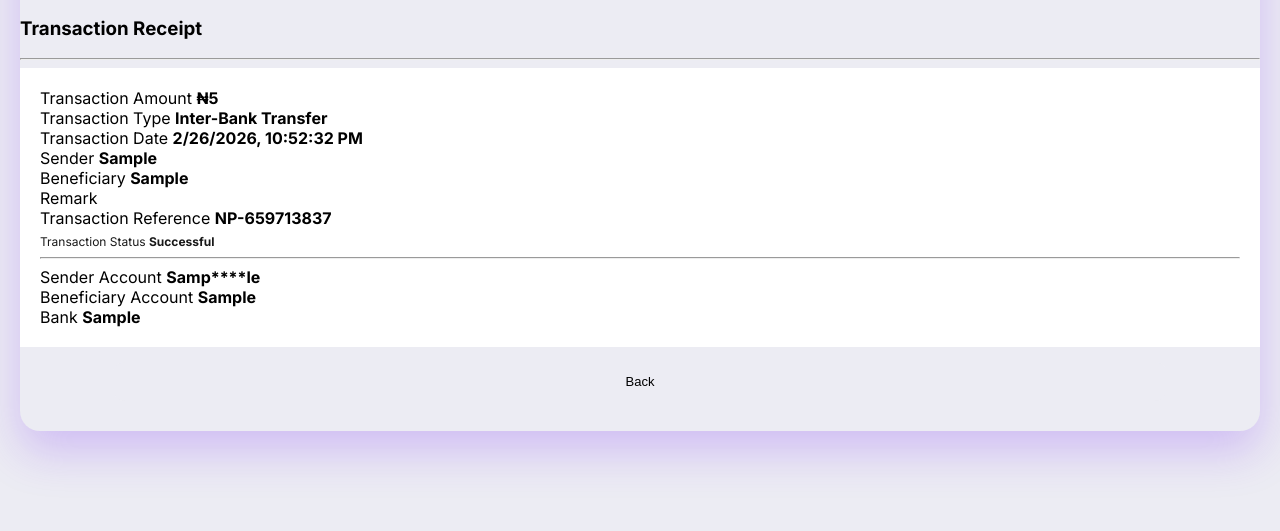
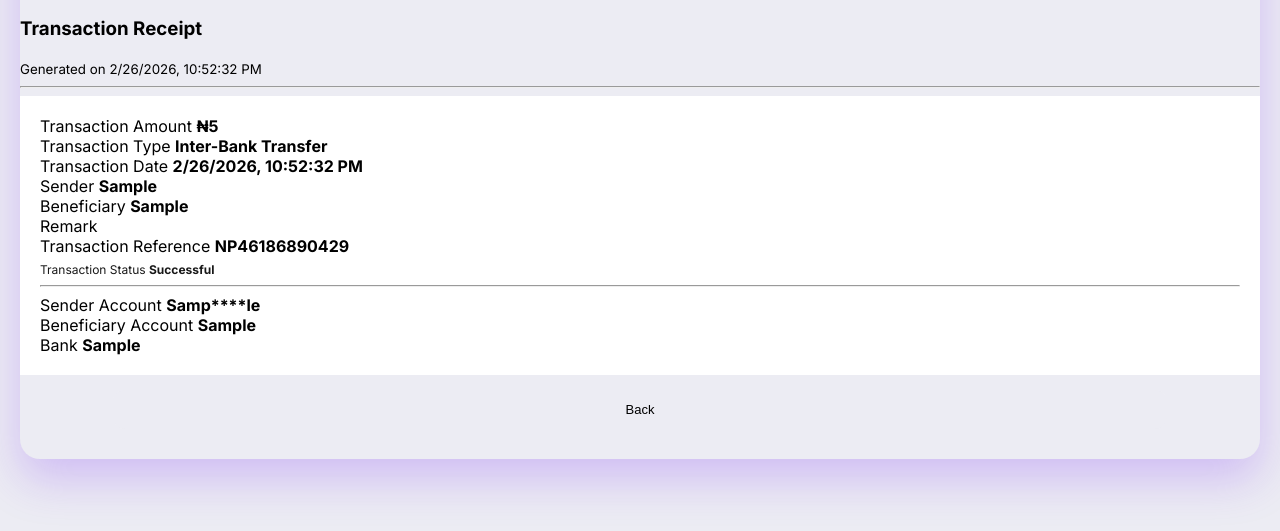
Before and after one commit to lezeani32-art/Paste-Aza, a plain HTML site: page index.html in a window 1280 px wide. Both pictures are taken after typing "Sample", "Sample", "Sample", "Sample", "Sample", "5" into the empty fields and a click on the button "Generate Receipt". Shown: the part 183-714 px from the top of the page. Drawn offline with Linux system fonts and the light colour scheme.

Commit message:
Update index.html

```diff
--- a/index.html
+++ b/index.html
@@ -279,10 +279,6 @@ input, textarea{
 </div>
 
 <script>
-function generateReference(){
-    return "NP-" + Math.floor(Math.random()*1000000000);
-}
-
 function maskAccount(account){
     if(account.length < 6) return account;
     return account.substring(0,4) + "****" + account.substring(account.length-2);
@@ -299,26 +295,32 @@ function generateReceipt(){
     let narration = document.getElementById("narration").value;
 
     document.getElementById("rAmount").innerText =
-        "₦" + Number(amount || 0).toLocaleString();
+        "₦" + Number(amount).toLocaleString();
 
-    document.getElementById("rDate").innerText = new Date().toLocaleString();
-    document.getElementById("rRef").innerText = generateReference();
+    document.getElementById("rDate").innerText =
+        new Date().toLocaleString();
 
-    document.getElementById("rSender").innerText = senderName || "";
-    document.getElementById("rReceiver").innerText = receiverName || "";
-    document.getElementById("rNarration").innerText = narration || "";
+    document.getElementById("rRef").innerText =
+        "NP" + Math.floor(Math.random()*100000000000);
 
-    document.getElementById("rSenderAcc").innerText = maskAccount(senderAccount || "");
-    document.getElementById("rReceiverAcc").innerText = receiverAccount || "";
-    document.getElementById("rReceiverBank").innerText = receiverBank || "";
+    document.getElementById("rGenerated").innerText =
+        "Generated on " + new Date().toLocaleString();
+
+    document.getElementById("rSender").innerText = senderName;
+    document.getElementById("rReceiver").innerText = receiverName;
+    document.getElementById("rNarration").innerText = narration;
+
+    document.getElementById("rSenderAcc").innerText =
+        maskAccount(senderAccount);
+
+    document.getElementById("rReceiverAcc").innerText =
+        receiverAccount;
+
+    document.getElementById("rReceiverBank").innerText =
+        receiverBank;
 
     document.getElementById("formSection").style.display = "none";
     document.getElementById("receiptSection").style.display = "block";
-}
-
-function goBack(){
-    document.getElementById("receiptSection").style.display = "none";
-    document.getElementById("formSection").style.display = "block";
 }
 </script>
 
```
